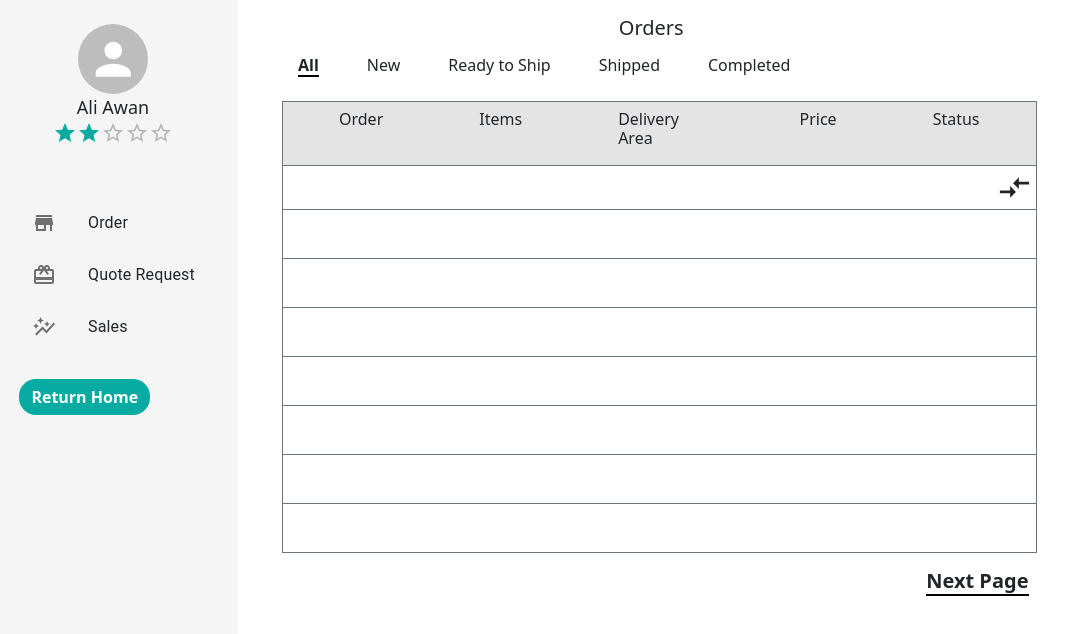
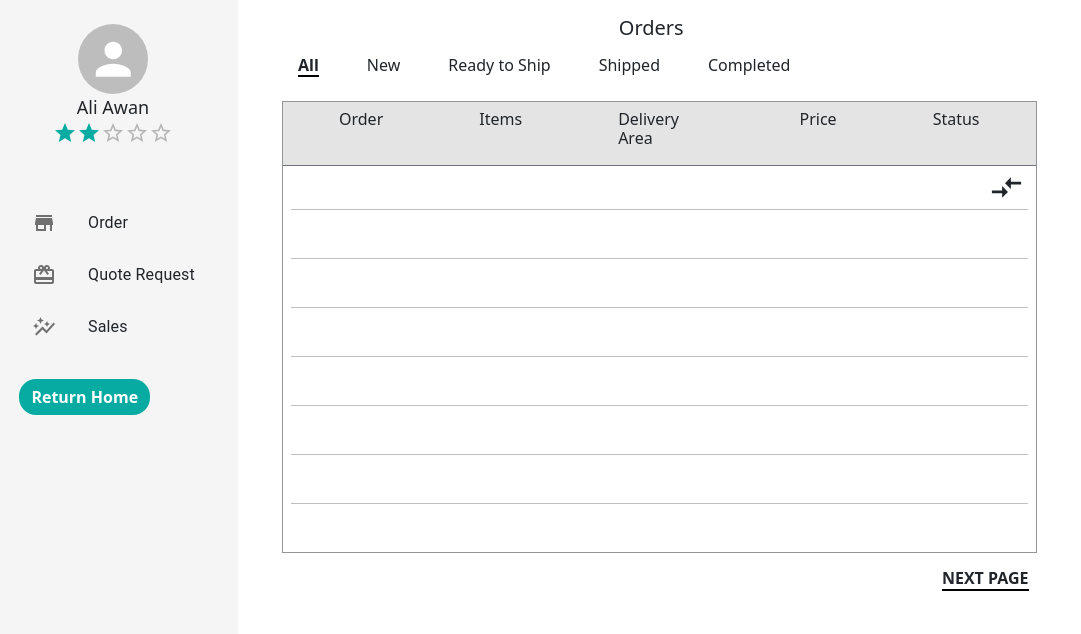
Before and after one commit to MZakria3637/Screens, a React (Create React App) app: page /account/changepass in a window 1280 px wide. Shown: the top 634 px of the page, without its empty margins (0-1081 px from the left). Built offline with nearby package versions, Linux system fonts and the light colour scheme.

Commit message:
order sctree done

```diff
--- a/src/Seller/Orders/Orders.js
+++ b/src/Seller/Orders/Orders.js
@@ -16,7 +16,7 @@ function Orders() {
         <div className="d-flex mx-4 flex-column w-75">
             <h5 className="mt-3 align-self-center ">Orders</h5>
             <div className="d-flex mt-2 mx-4 flex-row  w-75">
-                <h6 className="me-5 cursor  pe-auto" className={States.All ?"border_bold me-5 cursor":"me-5 cursor"}  onClick={() => {
+                <h6 className={States.All ?"border_bold me-5 cursor":"me-5 cursor"}  onClick={() => {
                     setStates({
                         All: true,
                     })
@@ -47,7 +47,7 @@ function Orders() {
 
                 }}>Completed</h6>
             </div>
-            <div className="mt-3 mx-2 w-100 border border-secondary h-100">
+            <div className="d-flex flex-column align-items-center mt-3 mx-2 w-100 main_border h-100">
                 <div className="w-100 d-flex back_orders flex-row border-bottom border-secondary p-2">
                     <h6 className="me-5 mx-5">Order</h6>
                     <h6 className="me-5 mx-5">Items</h6>
@@ -55,25 +55,25 @@ function Orders() {
                     <h6 className="me-5 mx-5">Price</h6>
                     <h6 className="me-5 mx-5">Status</h6>
                 </div>
-                <div className="w-100 d-flex flex-row-reverse  border-bottom border-secondary p-1">
+                <div className="w_opacity d-flex flex-row-reverse  p-1">
                     <CompareArrowsIcon className="" sx={{ fontSize:35}}/>
                 </div>
-                <div className="w-100 d-flex flex-row-reverse  border-bottom border-secondary p-4">
+                <div className="w_opacity d-flex flex-row-reverse  p-4">
                 </div>
-                <div className="w-100 d-flex flex-row-reverse  border-bottom border-secondary p-4">
+                <div className="w_opacity d-flex flex-row-reverse  p-4">
                 </div>
-                <div className="w-100 d-flex flex-row-reverse  border-bottom border-secondary p-4">
+                <div className="w_opacity d-flex flex-row-reverse  p-4">
                 </div>
-                <div className="w-100 d-flex flex-row-reverse  border-bottom border-secondary p-4">
+                <div className="w_opacity d-flex flex-row-reverse  p-4">
                 </div>
-                <div className="w-100 d-flex flex-row-reverse  border-bottom border-secondary p-4">
+                <div className="w_opacity d-flex flex-row-reverse  p-4">
                 </div>
-                <div className="w-100 d-flex flex-row-reverse  border-bottom border-secondary p-4">
+                <div className="w_opacity d-flex flex-row-reverse  p-4">
                 </div>
-                <div className="w-100 d-flex flex-row-reverse    p-4">
+                <div className=" d-flex flex-row-reverse    p-4">
                 </div>
             </div>
-            <h5 className=" mt-3 cursor align-self-end"><span className="border_bold">Next Page</span></h5>
+            <h6 className=" mt-3 cursor align-self-end"><span className="border_bold">NEXT PAGE</span></h6>
         </div>
     )
 }
--- a/src/Seller/Orders/orders.css
+++ b/src/Seller/Orders/orders.css
@@ -9,3 +9,10 @@ border-bottom:2px solid black ;
     background-color: #E4E4E4;
 
 }
+.w_opacity{
+    width: 98%;
+    border-bottom: 1px solid rgb(44, 43, 43,0.3);
+}
+.main_border{
+    border: 1px solid rgb(44, 43, 43,0.5);
+}
```
